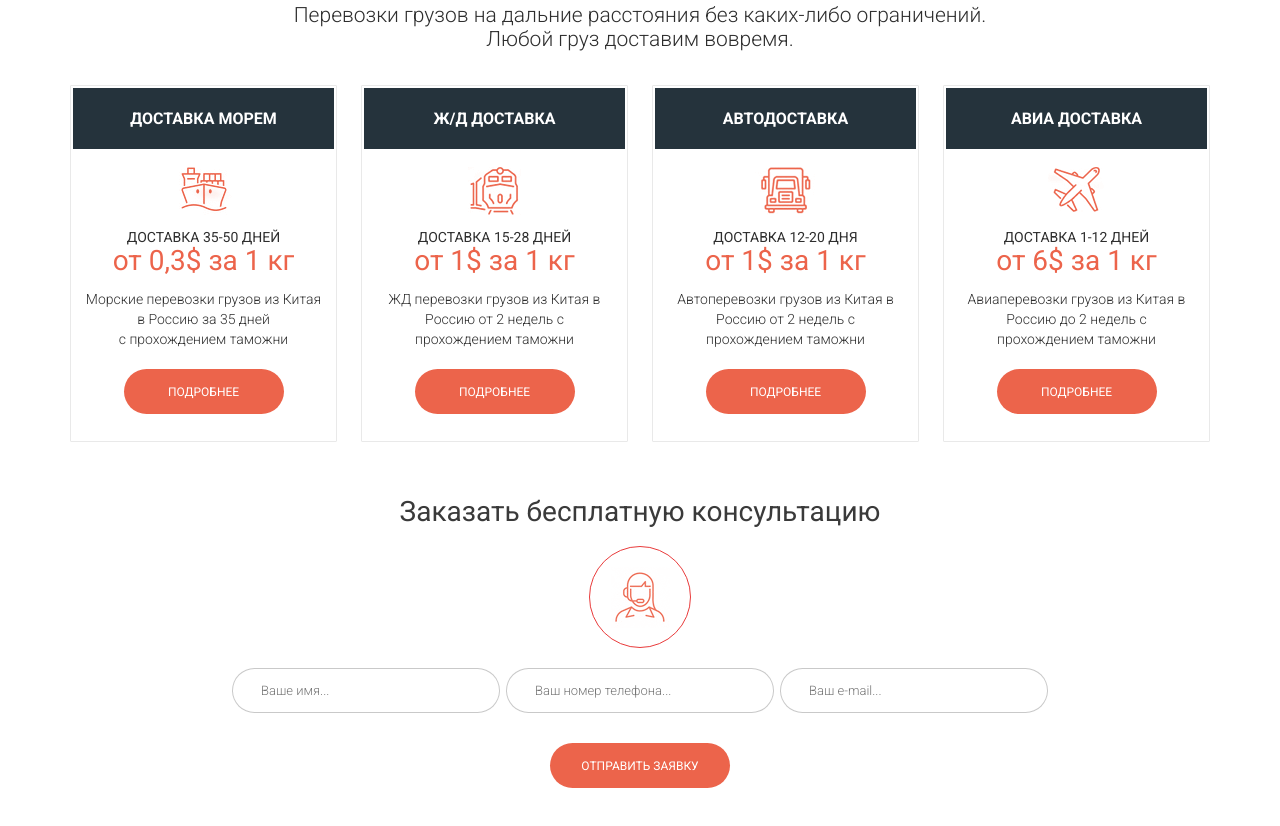
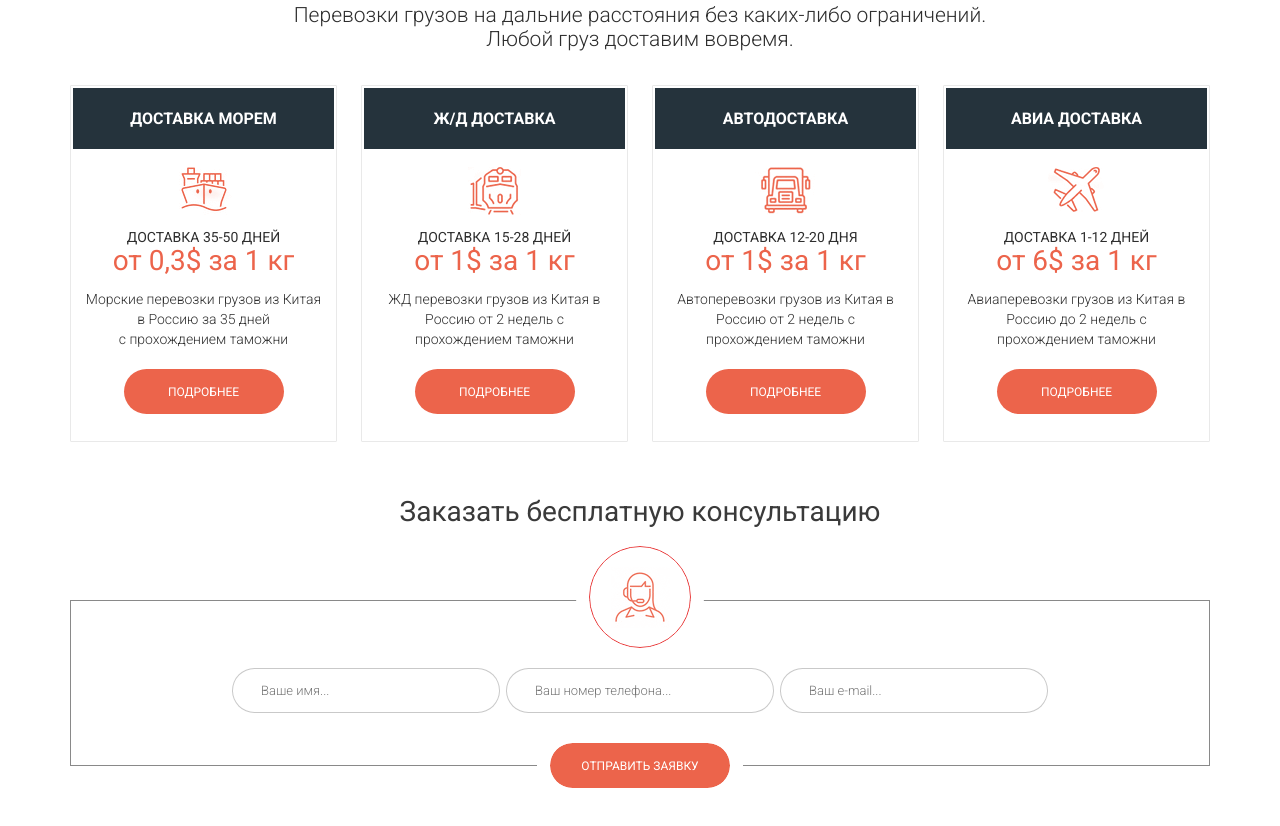
Before and after one commit to iSkep/global_opt, a website: page src/index.html in a window 1280 px wide. Shown: the part 2357-3183 px from the top of the page. Drawn offline with Linux system fonts and the light colour scheme.

Commit message:
Закончено оформление формы, добавлена рамка вокруг. Иконке и кнопке добавлен белый outline для перекрытия границ рамки

```diff
--- a/src/index.html
+++ b/src/index.html
@@ -209,15 +209,16 @@
     <section class="consultation">
         <div class="container">
             <h2 class="title-consultation">Заказать бесплатную консультацию</h2>
-            <div class="subsection__icon subsection__icon_orange-border">
+            <div class="subsection__icon feed-form__icon feed-form__outline">
                 <img src="icons/manager.png" alt="manager">
             </div>
             <form class="feed-form" action="#">
+                <div class="feed-form__border"></div>
                 <input type="text" placeholder="Ваше имя...">
                 <input type="tel" placeholder="Ваш номер телефона...">
                 <input type="email" placeholder="Ваш e-mail...">
                 <div class="line-break"></div>
-                <button class="button button_submit">Отправить заявку</button>
+                <button class="button button_submit feed-form__outline">Отправить заявку</button>
             </form>
         </div>
     </section>
--- a/src/sass/blocks/_forms.sass
+++ b/src/sass/blocks/_forms.sass
@@ -1,4 +1,5 @@
 .feed-form
+    position: relative
     display: flex
     justify-content: center
     flex-wrap: wrap
@@ -14,12 +15,24 @@
         font-size: 13px
         font-weight: 300
         line-height: 13px
-        &:nth-child(3)
+        &:nth-child(4)
             margin-right: 0
         &:focus
             outline: none
             box-shadow: 0 0 3px #ec644b
-
+    &__border
+        height: 166px
+        width: 100%
+        position: absolute
+        top: -68px
+        left: 0
+        z-index: -1
+        border: 1px solid #898989
+    &__icon
+        border-color: #e93b3b
+        background-color: #fff
+    &__outline
+        outline: 13px solid #ffffff
 .line-break
     flex-basis: 100%
     height: 30px
--- a/src/sass/blocks/_subsections.sass
+++ b/src/sass/blocks/_subsections.sass
@@ -12,8 +12,7 @@
         align-items: center
         border: 1px solid #ffffff
         border-radius: 50%
-        &_orange-border
-            border-color: #e93b3b
+
     &__title
         margin-bottom: 10px
         text-align: center
```
Also changed, not shown: src/css/style.css.
